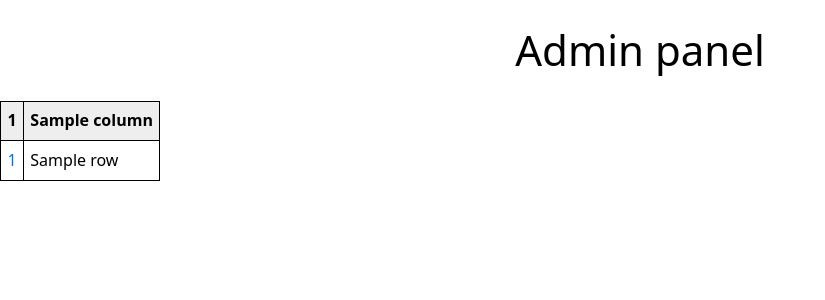
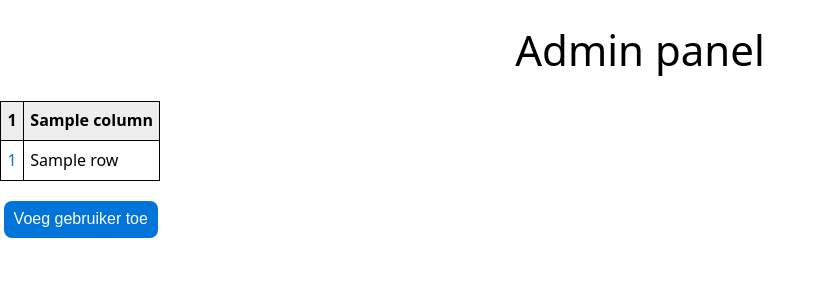
Before and after one commit to 0974201/security-werkplaats-2, a Flask app: template templates/admin.html in a window 1280 px wide. Shown: the top 300 px of the page, without its empty margins (0-825 px from the left). Run offline with Flask 2, Linux system fonts and the light colour scheme; the template is opened without the code that fills it: most values are stand-ins (such as "Sample title", 1, 10 or a date in 2020).

Commit message:
added btn to link adduser page
Signed-off-by: Sushi <31491170+cyborgrooster@users.noreply.github.com>

```diff
--- a/templates/admin.html
+++ b/templates/admin.html
@@ -25,4 +25,8 @@
         {% endfor %}
         </tbody>
     </table>
+    <form>
+        <button formaction="{{ url_for( 'adduser') }}">Voeg gebruiker toe</button>
+    </form>
+
 {% endblock %}
```
Also changed, not shown: 1 other file.
